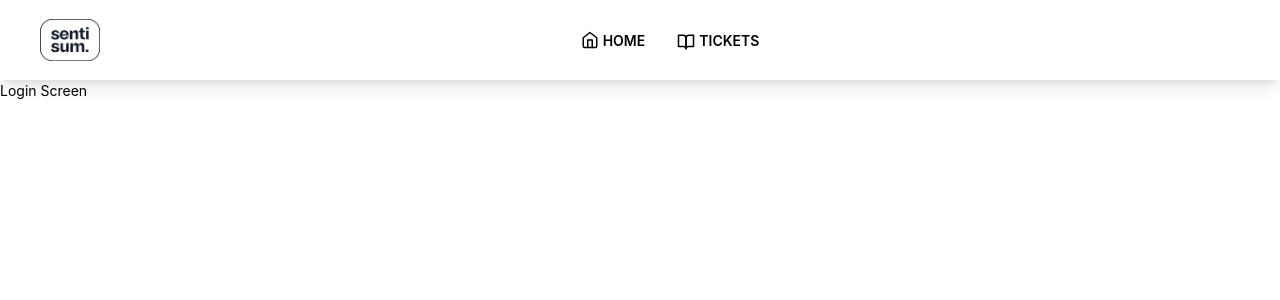
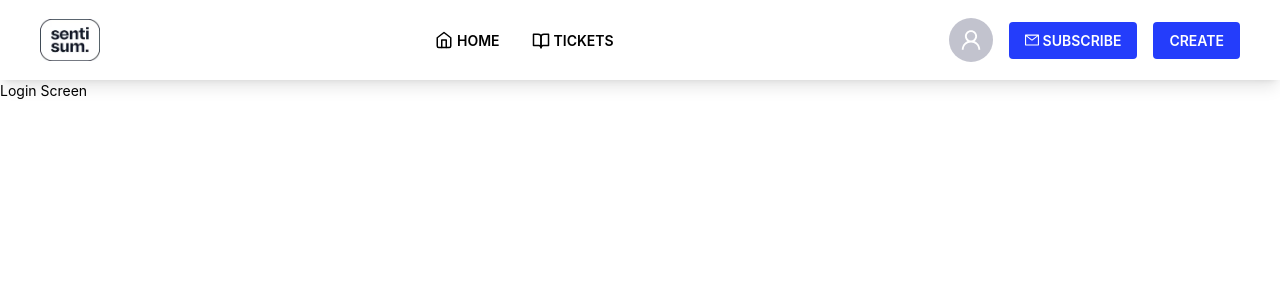
Before and after one commit to madhuveeraprasath-a/sentisum-dashboard, a Next.js app: page / in a window 1280 px wide. Shown: the top 300 px of the page. Built offline with nearby package versions, Linux system fonts and the light colour scheme.

Commit message:
navbar component

```diff
--- /dev/null
+++ b/app/components/CreateButton.tsx
@@ -0,0 +1,31 @@
+import HoverDropdown from "./Navbar/HoverDropdown";
+
+const CreateButton = () => {
+  const onSubscribeHandler = () => {};
+
+  return (
+    <div>
+      <HoverDropdown
+        triggerComponent={
+          <button
+            onClick={onSubscribeHandler}
+            className="bg-primary-500 text-white px-4 py-2 flex gap-1 rounded items-center font-semibold hover:bg-primary-600 transition-all duration-300"
+          >
+            CREATE
+          </button>
+        }
+        dropdownComponent={
+          <div className="w-[400px]">
+            <div className="p-2 hover:bg-gray-100 cursor-pointer">Option 1</div>
+            <div className="p-2 hover:bg-gray-100 cursor-pointer">Option 2</div>
+            <div className="p-2 hover:bg-gray-100 cursor-pointer">Option 3</div>
+          </div>
+        }
+        offsetTop={48}
+        offsetLeft={-350}
+      />
+    </div>
+  );
+};
+
+export default CreateButton;
--- a/app/components/Navbar/Header.tsx
+++ b/app/components/Navbar/Header.tsx
@@ -3,6 +3,9 @@ import Image from "next/image";
 import { HEADER_MENUS, HeaderMenu } from "../../constants/HeaderConstants";
 import { getIcon } from "../../utills/getIcon";
 import { usePathname, useRouter } from "next/navigation";
+import UserInfo from "./UserInfo";
+import SubscribeButton from "../SubscribeButton";
+import CreateButton from "../CreateButton";
 
 const Header = () => {
   const pathname = usePathname();
@@ -29,17 +32,21 @@ const Header = () => {
             onClick={() => onMenuClickHandler(menu)}
             className={`${
               pathname == menu.redirectionLink && "bg-neutral-300"
-            } flex items-center justify-center gap-1 hover:bg-neutral-300 p-2 rounded-lg transition-all duration-300`}
+            } flex cursor-pointer items-center justify-center gap-1 hover:bg-neutral-300 p-2 rounded-lg transition-all duration-300`}
             key={menu.name}
           >
             <div>{getIcon(menu.id)}</div>
-            <div className="text-center text-black font-semibold cursor-pointer">
+            <div className="text-center text-black font-semibold ">
               {menu.name.toUpperCase()}
             </div>
           </div>
         ))}
       </div>
-      <div></div>
+      <div className="flex items-center justify-center gap-4">
+        <UserInfo />
+        <SubscribeButton />
+        <CreateButton />
+      </div>
     </div>
   );
 };
--- /dev/null
+++ b/app/components/Navbar/HoverDropdown.tsx
@@ -0,0 +1,53 @@
+import { useRef, useState, ReactNode } from "react";
+
+interface HoverDropdownProps {
+  triggerComponent: ReactNode;
+  dropdownComponent: ReactNode;
+  offsetTop?: number;
+  offsetLeft?: number;
+  delay?: number;
+}
+
+const HoverDropdown = ({
+  triggerComponent,
+  dropdownComponent,
+  offsetTop = 48,
+  offsetLeft = 0,
+  delay = 200,
+}: HoverDropdownProps) => {
+
+  const [show, setShow] = useState(false);
+  const showTimeoutRef = useRef<NodeJS.Timeout | null>(null);
+  const hideTimeoutRef = useRef<NodeJS.Timeout | null>(null);
+
+  const handleMouseEnter = () => {
+    if (hideTimeoutRef.current) clearTimeout(hideTimeoutRef.current);
+    showTimeoutRef.current = setTimeout(() => setShow(true), delay);
+  };
+
+  const handleMouseLeave = () => {
+    if (showTimeoutRef.current) clearTimeout(showTimeoutRef.current);
+    hideTimeoutRef.current = setTimeout(() => setShow(false), delay);
+  };
+
+  return (
+    <div
+      onMouseEnter={handleMouseEnter}
+      onMouseLeave={handleMouseLeave}
+      className="relative inline-block"
+    >
+      {triggerComponent}
+
+      {show && (
+        <div
+          className="absolute z-10 bg-white shadow rounded-lg border border-neutral-300"
+          style={{ top: offsetTop, left: offsetLeft }}
+        >
+          {dropdownComponent}
+        </div>
+      )}
+    </div>
+  );
+};
+
+export default HoverDropdown;
--- /dev/null
+++ b/app/components/Navbar/UserInfo.tsx
@@ -0,0 +1,28 @@
+import { Avatar } from "antd";
+import { UserOutlined } from "@ant-design/icons";
+import HoverDropdown from "./HoverDropdown";
+
+const UserInfo = () => {
+  return (
+    <HoverDropdown
+      triggerComponent={
+        <Avatar
+          size={44}
+          icon={<UserOutlined />}
+          style={{ cursor: "pointer" }}
+        />
+      }
+      dropdownComponent={
+        <div className="w-[400px]">
+          <div className="p-2 hover:bg-gray-100 cursor-pointer">Option 1</div>
+          <div className="p-2 hover:bg-gray-100 cursor-pointer">Option 2</div>
+          <div className="p-2 hover:bg-gray-100 cursor-pointer">Option 3</div>
+        </div>
+      }
+      offsetTop={48}
+      offsetLeft={-350}
+    />
+  );
+};
+
+export default UserInfo;
--- /dev/null
+++ b/app/components/SubscribeButton.tsx
@@ -0,0 +1,19 @@
+import { MailOutlined } from "@ant-design/icons";
+
+const SubscribeButton = () => {
+  const onSubscribeHandler = () => {};
+
+  return (
+    <div>
+      <button
+        onClick={onSubscribeHandler}
+        className="bg-primary-500 text-white px-4 py-2 flex gap-1 rounded items-center font-semibold hover:bg-primary-600 transition-all duration-300"
+      >
+        <MailOutlined />
+        SUBSCRIBE
+      </button>
+    </div>
+  );
+};
+
+export default SubscribeButton;
--- a/app/components/svgs/TicketIcon.tsx
+++ b/app/components/svgs/TicketIcon.tsx
@@ -8,7 +8,7 @@ const TicketIcon = (props: HomeIconProps) => {
     <svg
       stroke={iconColor || "#000"}
       fill="none"
-      className="mt-1"
+      className="mt-[2px]"
       strokeWidth="2"
       viewBox="0 0 24 24"
       strokeLinecap="round"
--- a/app/constants/HeaderConstants.ts
+++ b/app/constants/HeaderConstants.ts
@@ -1,3 +1,5 @@
+import { MenuProps } from "antd";
+
 export interface HeaderMenu {
   id: string;
   name: string;
```
